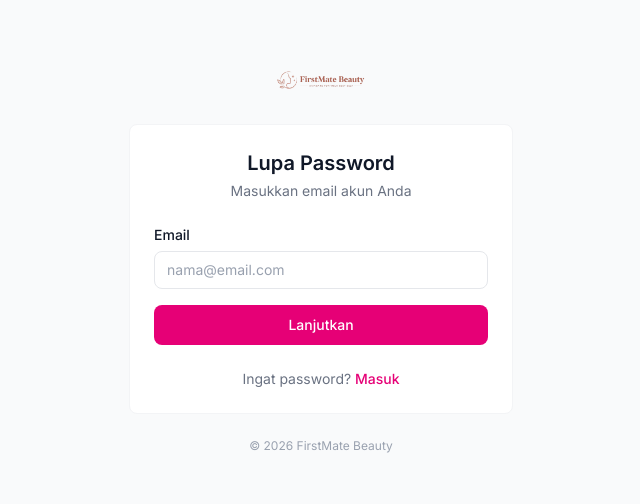
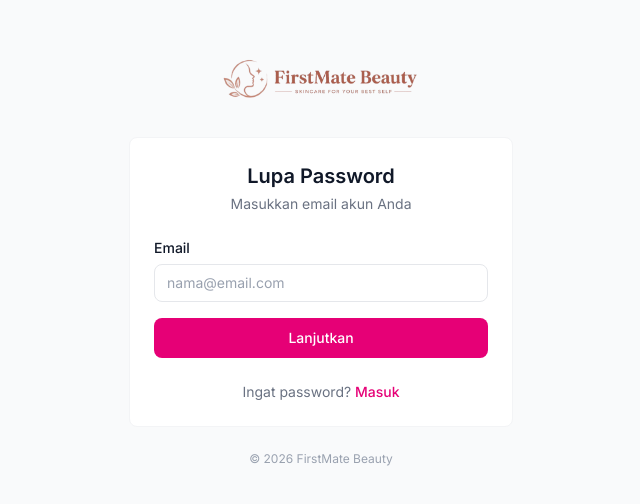
Before and after one commit to firmansyf/firstmate-beauty-fe, a Next.js app: page /forgot-password in a window 1280 px wide. Shown: the part 138-642 px from the top of the page, without its empty margins (319-959 px from the left). Built offline with nearby package versions, Linux system fonts and the light colour scheme; no server answers.

Commit message:
feat: fix-email-status-frontend

```diff
--- a/src/app/(auth)/layout.tsx
+++ b/src/app/(auth)/layout.tsx
@@ -26,7 +26,7 @@
       <div className="w-full max-w-sm">
         {/* Logo */}
         <Link href="/" className="flex items-center justify-center mb-8">
-          <NextImage src="/logo.png" alt="FirstMate Beauty" width={90} height={90} className="object-contain" />
+          <NextImage src="/logo.png" alt="FirstMate Beauty" width={200} height={90} className="object-contain" />
         </Link>
 
         {/* Card */}
```
